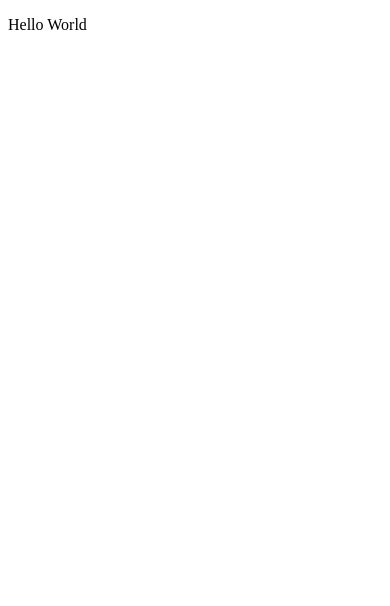
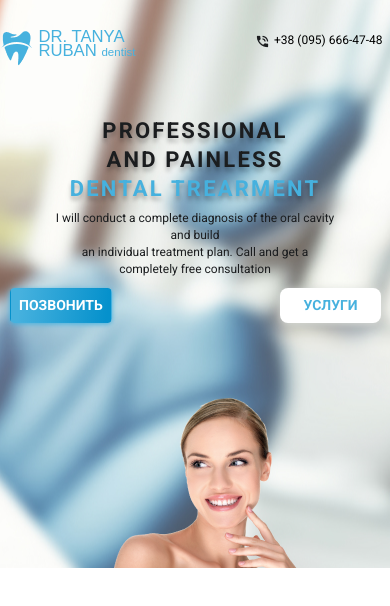
Before and after one commit to iGalilei11/Homework12, a plain HTML site: page index.html in a window 390 px wide. Drawn offline with Linux system fonts and the light colour scheme; a web font is replaced by a local one.

Commit message:
Mobile First 1 page

```diff
--- a/index.html
+++ b/index.html
@@ -5,8 +5,67 @@
     <meta http-equiv="X-UA-Compatible" content="IE=edge">
     <meta name="viewport" content="width=device-width, initial-scale=1.0">
     <title>Homework 12</title>
+    <link rel="stylesheet" href="./src/style.css">
+
+    <link rel="preconnect" href="https://fonts.googleapis.com">
+    <link rel="preconnect" href="https://fonts.gstatic.com" crossorigin>
+    <link href="https://fonts.googleapis.com/css2?family=Sofia+Sans&display=swap" rel="stylesheet">
+
+    <link rel="preconnect" href="https://fonts.googleapis.com">
+    <link rel="preconnect" href="https://fonts.gstatic.com" crossorigin>
+    <link href="https://fonts.googleapis.com/css2?family=Roboto:ital,wght@0,100;0,300;0,400;0,500;0,700;0,900;1,100;1,300;1,400;1,500;1,700;1,900&display=swap" rel="stylesheet">
+
 </head>
+
 <body>
-    <P>Hello World</P>
+    <section class="promo">
+        <div class="container">
+
+
+            <div class="top_promo">
+                <div class="top_promo_left">
+                    <span class="logo"><img src="/img/Zub_vector 1.png" alt="Логотип стоматології" title="Логотип"></span>
+                    <span class="text"> DR. TANYA RUBAN <span>dentist</span></span>
+                </div>
+
+                <div class="top_promo_right">
+                    <span class="logo"><img src="/img/Tel_Vector.png" alt="зображення телефону"></span>
+                    <span class="text"><a href="#">+38 (095) 666-47-48</a></span>
+                </div>
+            </div>
+
+            <div class="main_promo">
+                <div class="main_promo_top">
+                    <span class="text">Professional <br> and painless <br> <span>dental trearment</span></span>
+                </div>
+            </div>
+
+            <div class="main_promo">
+                <div class="main_promo_bottom">
+                    <span class="text">I will conduct a complete diagnosis of the oral cavity and build <br> an individual treatment plan. Call and get a <br> completely free consultation</span>
+                </div>
+            </div>
+
+            <div class="footer_promo">
+                <div class="footer_promo_buttom1">
+                    <span class="buttom1"><a href="">Позвонить</a></span>
+                 </div>
+
+                <div class="footer_promo_buttom2">
+                    <span class="buttom2"><a href="">Услуги</a></span>
+                </div>
+            </div>
+
+            <div class="img_promo">
+                <span><img src="/img/image 1.png" alt="зображення дівчина"></span>
+            </div>
+
+
+
+
+        </div>
+    </section>
+
+
 </body>
 </html>
--- a/src/style.css
+++ b/src/style.css
@@ -0,0 +1,199 @@
+
+body {
+    margin: 0 auto;
+}
+
+/* HEADER 1  */
+.promo {
+    background-image: url(/img/Rectangle\ 1.jpg);
+    background-repeat: no-repeat;
+    background-position:right;
+    height: 568px;
+}
+
+.top_promo {
+    display: flex;
+    justify-content: space-between;
+    padding-top: 30px;
+    /* margin: 0; */
+}
+
+.top_promo_left {
+    display: flex;
+    width: 183px;
+    height: 39.16px;
+}
+
+.top_promo_left .logo {
+    max-width: 33.39px;
+    max-height: 34.67px;
+}
+
+.top_promo_left .text {
+    font-family: 'Sofia Sans', sans-serif;
+    font-weight: 400;
+    font-size: 16.6926px;
+    color: #46B1DE;
+    padding-left: 5px;
+    max-width: 129px;
+    max-height: 23px;
+    line-height: 14px;
+}
+
+.top_promo_left .text span  {
+    font-family: 'Sofia Sans', sans-serif;
+    font-weight: 400;
+    font-size: 11.5564px;
+    color: #46B1DE;
+    max-width: 36px;
+    max-height: 16px;
+}
+
+.top_promo_right {
+    display: flex;
+    width: 127px;
+    height: 15px;
+    padding-right: 7px;
+}
+
+.top_promo_right img {
+    max-height: 15px;
+    max-width: 15px;
+    padding-top: 5px;
+}
+
+.top_promo_right a {
+    font-family: 'Roboto', sans-serif;
+    font-weight: 400;
+    font-size: 12px;
+    text-align: center;
+    text-decoration: none;
+    padding-left: 5px;
+    color: black;
+}
+
+/* MAIN 1 */
+
+.main_promo {
+    display: flex;
+    justify-content: center;
+    /* margin: 0 auto;  */
+}
+
+.main_promo_top {
+    display: flex;
+    justify-content: center;
+    padding-top: 46.85px;
+    width: 284px;
+    height: 89px;
+}
+
+.main_promo_top .text {
+    font-family: 'Roboto', sans-serif;
+    font-weight: 700;
+    font-size: 22px;
+    line-height: 29px;
+    text-align: center;
+    color: #1B1D1F;
+    text-transform: uppercase;
+    letter-spacing: 0.1em;
+    max-width: 284px;
+    max-height: 89px;
+    text-shadow: 0px 4px 4px rgba(0, 0, 0, 0.25);
+}
+
+.main_promo_top .text span {
+    color: #46B1DE;
+}
+
+.main_promo_bottom {
+    display: flex;
+    justify-content: center;
+    padding-top: 5px;
+    width: 282px;
+    height: 68px;
+}
+
+.main_promo_bottom .text {
+    font-family: 'Roboto', sans-serif;
+    font-weight: 400;
+    font-size: 12px;
+    line-height: 17px;
+    text-align: center;
+    color: #1B1D1F;
+}
+
+/* FOOTER 1 */
+
+.footer_promo {
+    display: flex;
+    justify-content: space-between;
+    padding-top: 10px;
+}
+
+.footer_promo_buttom1 {
+    display: flex;
+    width: 100px;
+    height: 35px;
+}
+
+.footer_promo_buttom1 {
+    padding-left: 10px;
+}
+
+.footer_promo_buttom1 .buttom1 {
+    font-family: 'Roboto', sans-serif;
+    font-weight: 600;
+    font-size: 14px;
+    text-align: center;
+    text-transform: uppercase;
+    background: linear-gradient(97.59deg, #46B1DE 9.8%, #0591CC 95.1%);
+    box-shadow: 0px 1.14444px 5.72222px #46B1DE;
+    border-radius: 4.57778px;
+    border: 1px solid rgb(0, 0, 0, 0);
+    padding: 7.5px 8px;
+}
+
+.footer_promo_buttom1 .buttom1 a {
+    text-decoration: none;
+    color: #FFFFFF;
+}
+
+.footer_promo_buttom2 {
+    display: flex;
+    width: 100px;
+    height: 35px;
+}
+
+.footer_promo_buttom2 {
+    padding-right: 10px;
+}
+
+.footer_promo_buttom2 .buttom2 {
+    font-family: 'Roboto', sans-serif;
+    font-weight: 600;
+    font-size: 14px;
+    text-align: center;
+    text-transform: uppercase;
+    background: #FFFFFF;
+    mix-blend-mode: normal;
+    box-shadow: 0px 2px 10px #DDE0DC;
+    border-radius: 8px;
+    border: 1px solid rgb(0, 0, 0, 0);
+    padding: 7.5px 22.5px;
+}
+
+.footer_promo_buttom2 .buttom2 a {
+    text-decoration: none;
+    color: #46B1DE;
+}
+
+.img_promo {
+    display: block;
+    width: 208px;
+    height: 199px;
+    padding-top: 74px;
+    margin: 0 auto;
+    padding-left: calc(50vw-104px);
+    padding-right: calc(50vw-104px);
+}
```
Also changed, not shown: fonts/Roboto-Bold.woff2 (added), img/Rectangle 1.jpg (added), img/Tel_Vector.png (added), img/Zub_vector 1.png (added), img/image 1.png (added).
